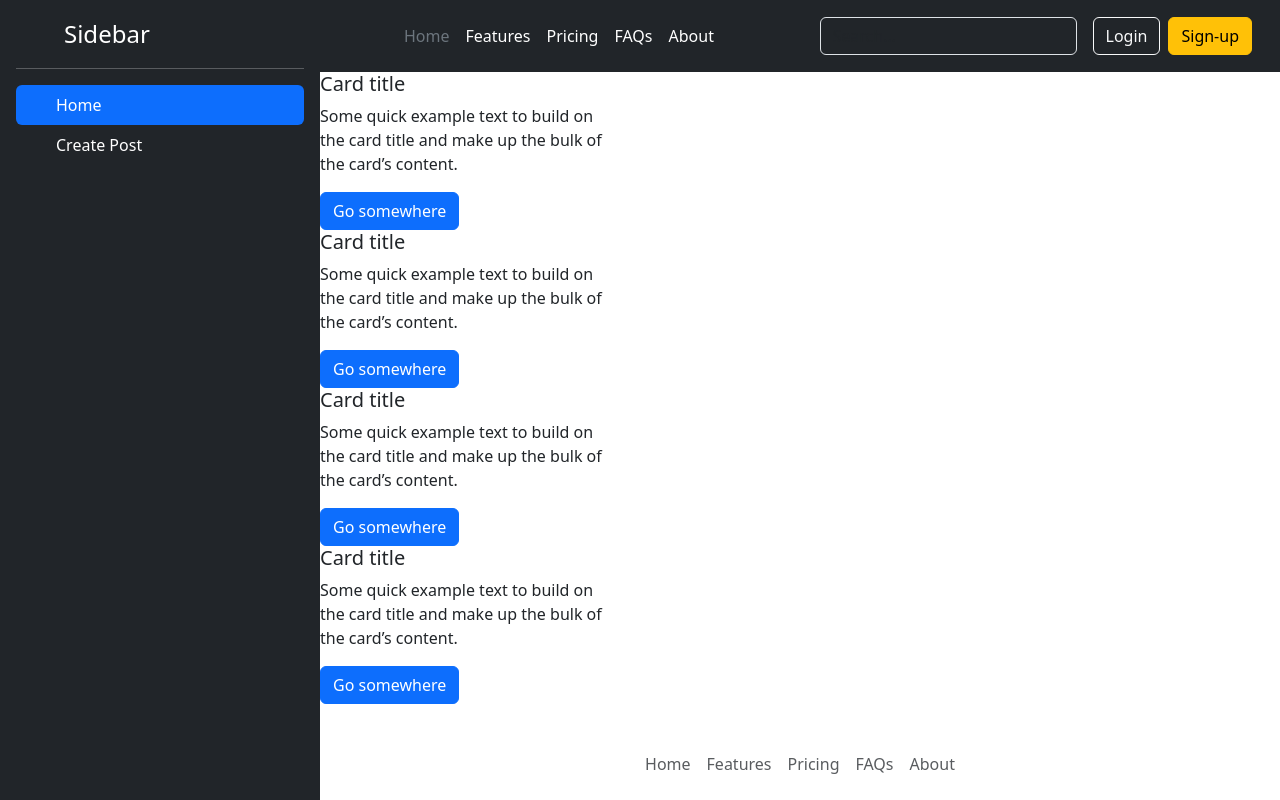
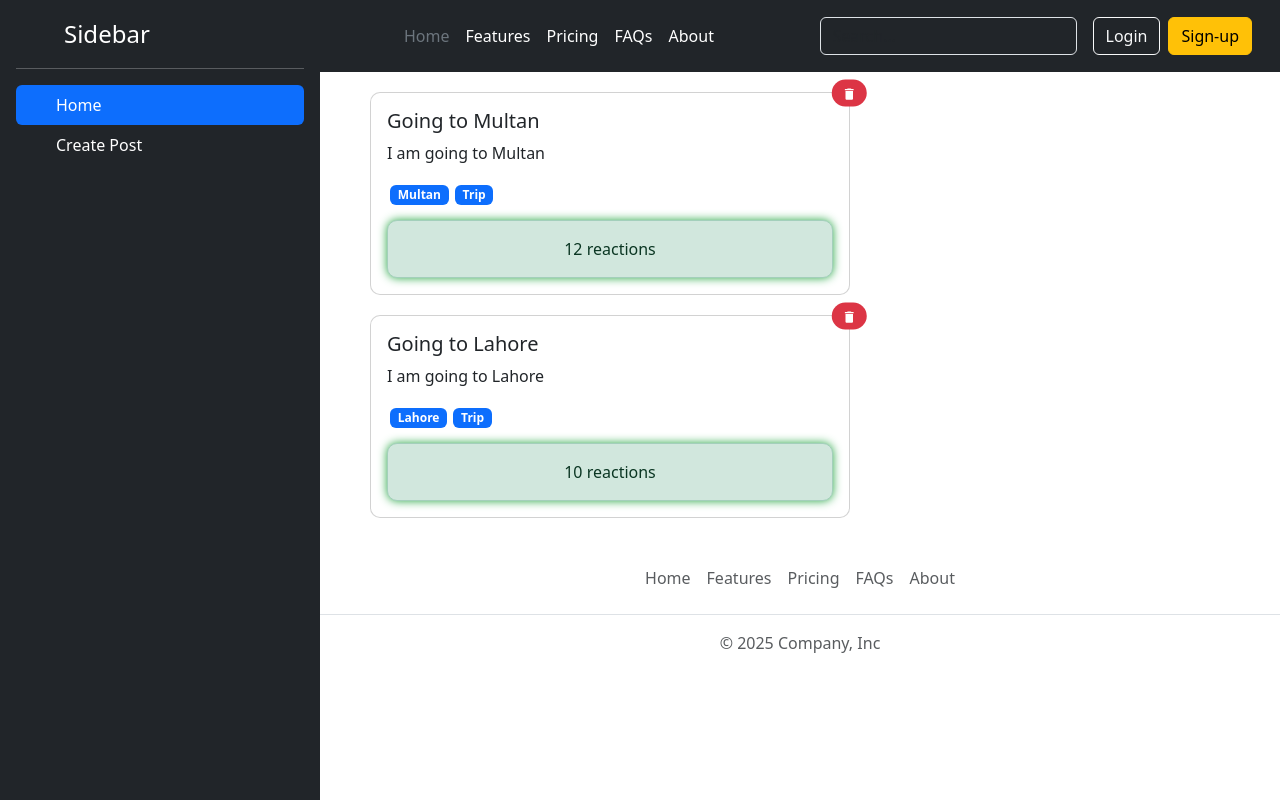
Before and after one commit to RehanDilawar/react-course, a React (Vite) app in the folder Projects/7-social-media/: page / in a window 1280 px wide. Shown: the top 800 px of the page. Built offline with nearby package versions, Linux system fonts and the light colour scheme.

Commit message:
UI finished

```diff
--- a/Projects/7-social-media/src/App.css
+++ b/Projects/7-social-media/src/App.css
@@ -10,3 +10,29 @@
     min-height: 1200px;
     min-width: 320px;
 }
+
+.post-card {
+    margin: 20px 50px;
+    min-width: 30rem;
+    border-radius: 10px;
+}
+
+.hashtag {
+    margin: 0px 3px;
+}
+
+.reactions {
+    display: flex;
+    justify-content: center;
+    align-items: center;
+    margin: 15px 0 0 0;
+    cursor: pointer;
+    border-radius: 10px;
+    border-radius: 10px;
+    box-shadow: 0 0 10px #28a745;
+}
+
+.reactions:hover {
+    background-color: #28a745;
+    color: aliceblue;
+}
--- a/Projects/7-social-media/src/App.jsx
+++ b/Projects/7-social-media/src/App.jsx
@@ -1,14 +1,16 @@
+import "bootstrap/dist/css/bootstrap.min.css";
 import "./App.css";
-import "bootstrap/dist/css/bootstrap.min.css";
 import Header from "./components/Header";
 import Footer from "./components/Footer";
 import Sidebar from "./components/Sidebar";
 import CreatePost from "./components/CreatePost";
 import PostList from "./components/PostList";
 import { useState } from "react";
+import PostListProvider from "./store/post-list-store";
 function App() {
   const [selectedTab, setSelectedTab] = useState("Home");
   return (
+    <PostListProvider>
       <div className="app-container">
         <Sidebar selectedTab={selectedTab} setSelectedTab={setSelectedTab} />
         <div className="content">
@@ -17,6 +19,7 @@ function App() {
           <Footer />
         </div>
       </div>
+    </PostListProvider>
   );
 }
 
--- a/Projects/7-social-media/src/components/CreatePost.jsx
+++ b/Projects/7-social-media/src/components/CreatePost.jsx
@@ -4,7 +4,7 @@ const CreatePost = () => {
   return (
     <form>
       <div className="mb-3">
-        <label for="exampleInputEmail1" className="form-label">
+        <label htmlFor="exampleInputEmail1" className="form-label">
           Email address
         </label>
         <input
@@ -18,7 +18,7 @@ const CreatePost = () => {
         </div>
       </div>
       <div className="mb-3">
-        <label for="exampleInputPassword1" className="form-label">
+        <label htmlFor="exampleInputPassword1" className="form-label">
           Password
         </label>
         <input
@@ -33,7 +33,7 @@ const CreatePost = () => {
           className="form-check-input"
           id="exampleCheck1"
         />
-        <label className="form-check-label" for="exampleCheck1">
+        <label className="form-check-label" htmlFor="exampleCheck1">
           Check me out
         </label>
       </div>
--- a/Projects/7-social-media/src/components/Post.jsx
+++ b/Projects/7-social-media/src/components/Post.jsx
@@ -1,17 +1,25 @@
 import React from "react";
-
-const Post = () => {
+import { MdDelete } from "react-icons/md";
+import "../App.css";
+const Post = ({ post }) => {
   return (
-    <div classNameName="card" style={{ width: "18rem" }}>
-      <div classNameName="card-body">
-        <h5 classNameName="card-title">Card title</h5>
-        <p classNameName="card-text">
-          Some quick example text to build on the card title and make up the
-          bulk of the card’s content.
-        </p>
-        <a href="#" className="btn btn-primary">
-          Go somewhere
-        </a>
+    <div className="card post-card" style={{ width: "18rem" }}>
+      <div className="card-body">
+        <h5 className="card-title">
+          {post.title}
+          <span className="position-absolute top-0 start-100 translate-middle badge rounded-pill bg-danger">
+            <MdDelete />
+          </span>
+        </h5>
+        <p className="card-text">{post.body}</p>
+        {post.tags.map((tag) => (
+          <span key={tag} className="badge text-bg-primary hashtag">
+            {tag}
+          </span>
+        ))}
+        <div className="alert alert-success reactions" role="alert">
+          {post.reactions} reactions
+        </div>
       </div>
     </div>
   );
--- a/Projects/7-social-media/src/components/PostList.jsx
+++ b/Projects/7-social-media/src/components/PostList.jsx
@@ -1,13 +1,14 @@
-import React from "react";
+import React, { useContext } from "react";
 import Post from "./Post";
+import { PostList as PostListData } from "../store/post-list-store";
 
 const PostList = () => {
+  const { postList } = useContext(PostListData);
   return (
     <>
-      <Post />
-      <Post />
-      <Post />
-      <Post />
+      {postList.map((post) => (
+        <Post key={post.id} post={post} />
+      ))}
     </>
   );
 };
--- /dev/null
+++ b/Projects/7-social-media/src/store/post-list-store.jsx
@@ -0,0 +1,52 @@
+import { createContext, useReducer } from "react";
+export const PostList = createContext({
+  postList: [],
+  addPost: () => {},
+  deletePost: () => {},
+});
+
+const postListReducer = (currentPostList, action) => {
+  return currentPostList;
+};
+
+const PostListProvider = ({ children }) => {
+  const [postList, dispatchPostList] = useReducer(
+    postListReducer,
+    DEFAULT_POST_LIST,
+  );
+  const addPost = () => {};
+  const deletePost = () => {};
+
+  return (
+    <PostList.Provider
+      value={{
+        postList,
+        addPost,
+        deletePost,
+      }}
+    >
+      {children}
+    </PostList.Provider>
+  );
+};
+
+const DEFAULT_POST_LIST = [
+  {
+    id: "1",
+    title: "Going to Multan",
+    body: "I am going to Multan",
+    reactions: 12,
+    userId: "User-1",
+    tags: ["Multan", "Trip"],
+  },
+  {
+    id: "2",
+    title: "Going to Lahore",
+    body: "I am going to Lahore",
+    reactions: 10,
+    userId: "User-2",
+    tags: ["Lahore", "Trip"],
+  },
+];
+
+export default PostListProvider;
```
Lines whose indentation alone changed are shown as unchanged.
